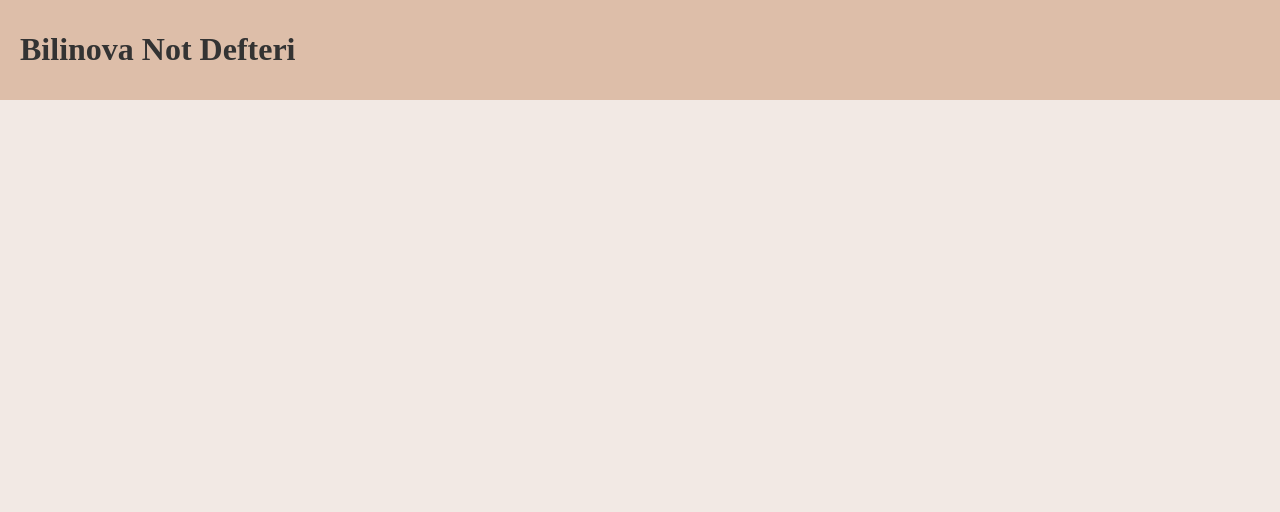
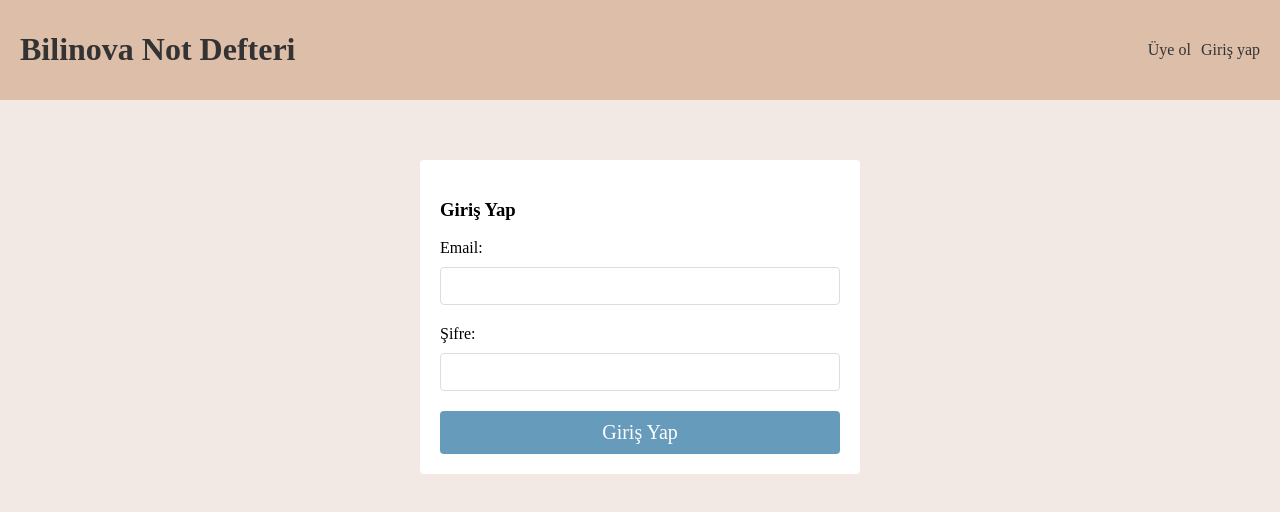
Before and after one commit to ummuhanilhan/Temel-Mern, a React (Create React App) app in the folder frontend/: page /login in a window 1280 px wide. Shown: the top 512 px of the page. Built offline with nearby package versions, Linux system fonts and the light colour scheme; a web font is replaced by a local one.

Commit message:
signup ve login sayfalarını oluşturma

```diff
--- a/frontend/src/App.js
+++ b/frontend/src/App.js
@@ -2,6 +2,8 @@
 import { BrowserRouter, Routes, Route} from 'react-router-dom';
 import Home from './pages/Home';
 import Navbar from './components/Navbar';
+import Signup from './pages/Signup';
+import Login from './pages/Login';
 function App() {
   return (
     <div className="App">
@@ -10,6 +12,8 @@ function App() {
         <div className='pages'>
         <Routes>
         <Route path = '/' element = {<Home/>}/>
+        <Route path = '/signup' element = {<Signup/>}/>
+        <Route path = '/login' element = {<Login/>}/>
         </Routes>
         </div>
       </BrowserRouter>
--- a/frontend/src/components/Navbar.js
+++ b/frontend/src/components/Navbar.js
@@ -7,6 +7,12 @@ export default function Navbar() {
         <Link to="/">
             <h1>Bilinova Not Defteri</h1>
         </Link>
+        <nav>
+          <div>
+            <Link to="/signup">Üye ol</Link>
+            <Link to="/login">Giriş yap</Link>
+          </div>
+          </nav>
         </div>
     </header>
   )
--- /dev/null
+++ b/frontend/src/pages/Login.js
@@ -0,0 +1,23 @@
+import {useState} from 'react'
+
+export default function Login() {
+    const [email,setEmail]=useState('')
+    const[parola,setparola]=useState('')
+
+    const handleSubmit=async (e)=>{
+    e.preventDefault();
+           console.log(email,parola);
+    }
+
+
+  return (
+    <form className='login' onsubmit={handleSubmit}>
+        <h3>Giriş Yap</h3>
+        <label>Email:</label>
+        <input type='email' value={email} onChange={(e)=>setEmail(e.target.value)}/>
+        <label>Şifre:</label>
+        <input type='password' value={parola} onChange={(e)=>setparola(e.target.value)}/>
+        <button type='submit'>Giriş Yap</button>
+    </form>
+  )
+}
--- /dev/null
+++ b/frontend/src/pages/Signup.js
@@ -0,0 +1,23 @@
+import {useState} from 'react'
+
+export default function Sigmup() {
+
+    const [email,setEmail]=useState('')
+    const [password,setPassword]=useState('')
+
+    const handleSubmit=async (e)=>{
+        e.preventDefault();
+           console.log(email,password);
+    }
+
+  return (
+    <form className='signup' onSubmit={handleSubmit}>
+        <h3>Üye ol</h3>
+        <label>Email:</label>
+        <input type='email' value={email} onChange={(e)=>setEmail(e.target.value)}/>
+        <label>Şifre:</label>
+        <input type='password' value={password} onChange={(e)=>setPassword(e.target.value)}/>
+        <button type='submit'>Üye ol</button>
+    </form>
+  )
+}
```
